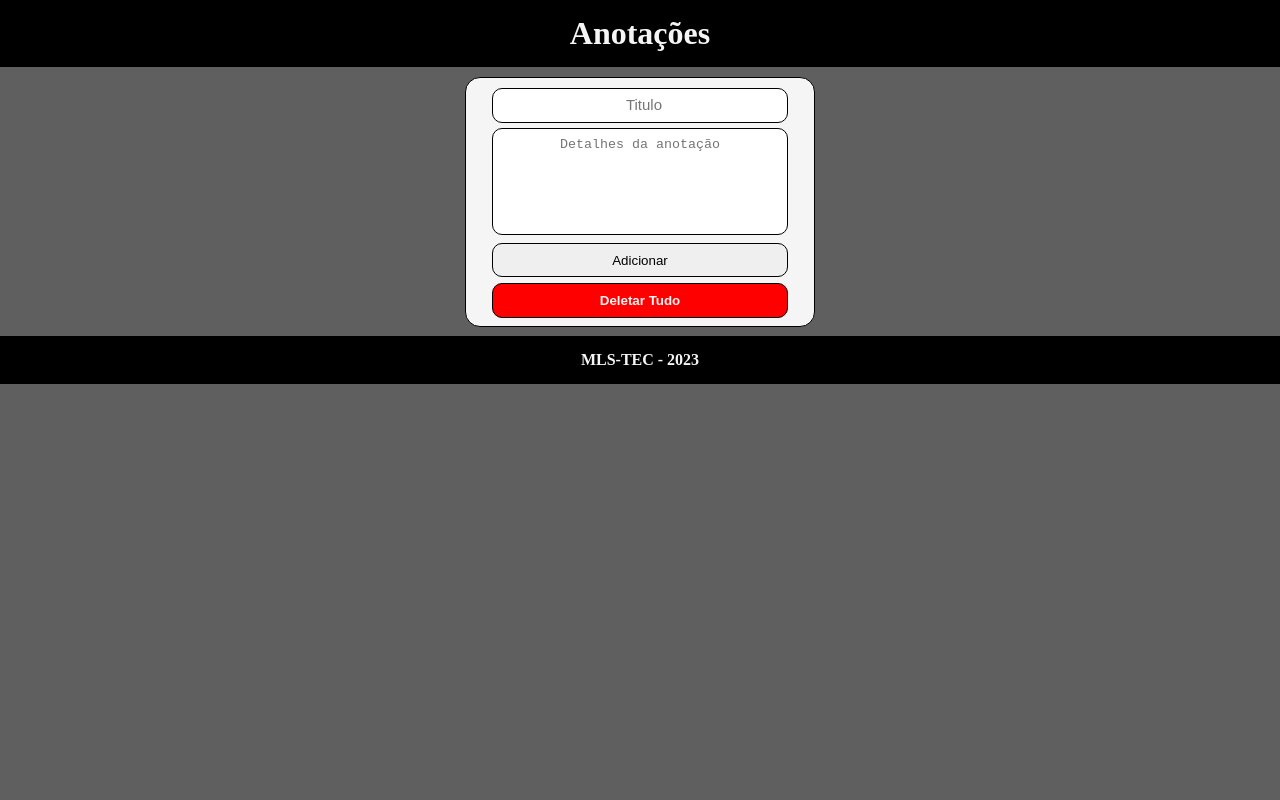
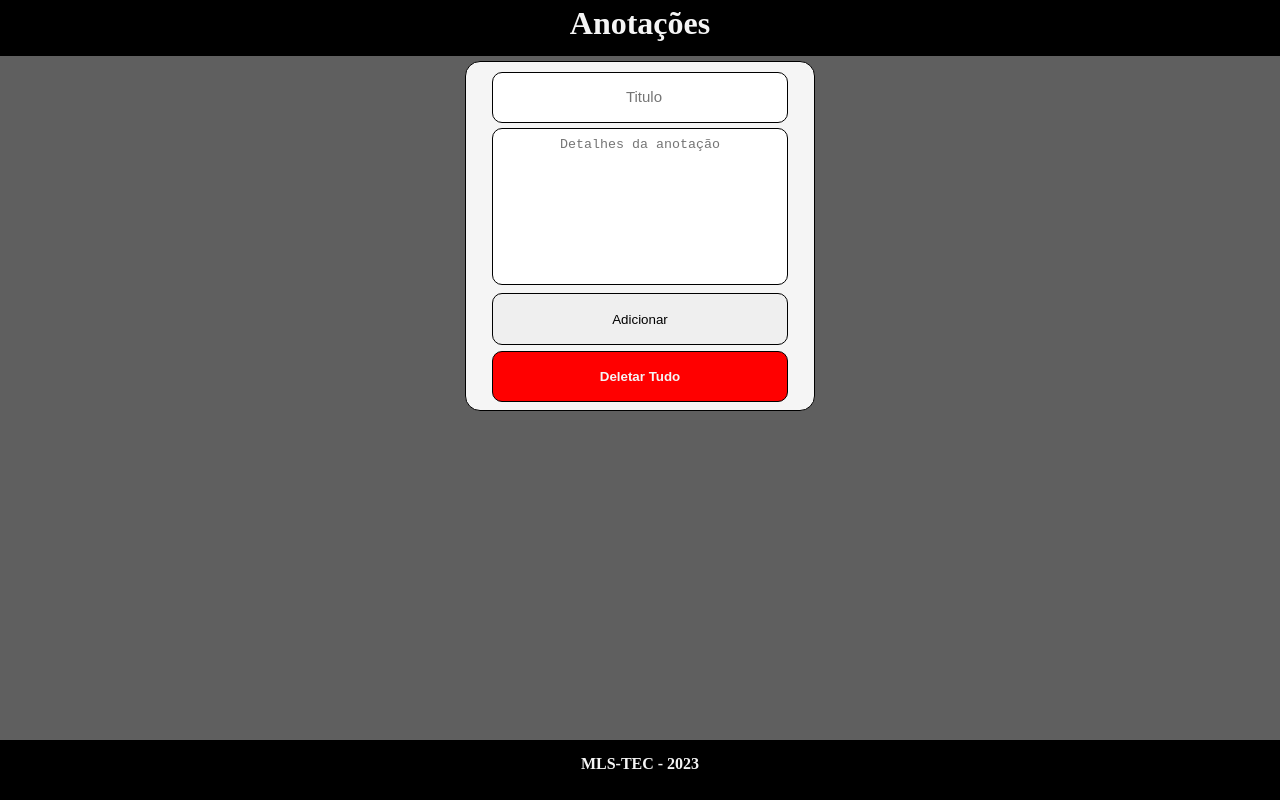
Before and after one commit to MichelLimaSoares/web_notepad, a plain HTML site: page web_notepad/index.html in a window 1280 px wide. Drawn offline with Linux system fonts and the light colour scheme.

Commit message:
update - footer and header

```diff
--- a/web_notepad/styles.css
+++ b/web_notepad/styles.css
@@ -7,12 +7,18 @@
 body{
     background-color: #5f5f5f;
 }
+.header{
+    display: inline-block;
+}
 header{
     background-color: black;
+    position: fixed;
+    height: 7vh;
+    width: 100vw;
 }
 .title{
     text-align: center;
-    margin: 15px;
+    margin: 5px;
     color: whitesmoke;
 }
 .notes-section{
@@ -20,7 +26,7 @@ header{
     flex-wrap: wrap;
     flex-direction: row;
     justify-content: center;
-    padding-top: 10px;
+    padding-top: 60px;
     margin-bottom: 9px;
 }
 .add-note-article{
@@ -29,8 +35,8 @@ header{
     align-items: center;
     background-color: whitesmoke;
     width: 350px;
-    height: 250px;
-    margin: auto;
+    height: 350px;
+    margin: 1px 1px 30px;
     border-radius: 15px;
     border: 1px solid black;
 }
@@ -120,16 +126,15 @@ header{
 }
 .footer{
     display: inline-block;
+}
+footer{
+    background-color: black;
     position: fixed;
     margin-top: 10px;
     bottom: 0;
     height: 8vh;
     width: 100vw;
-
     margin-bottom: -4px;
-}
-footer{
-    background-color: black;
 }
 .copyRigth{
     text-align: center;
```
